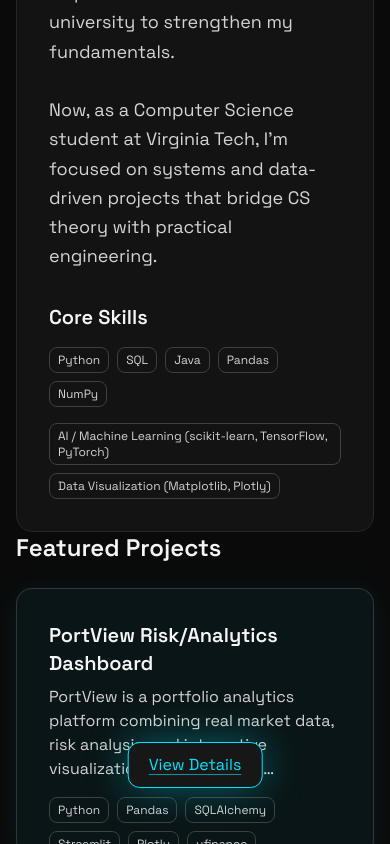
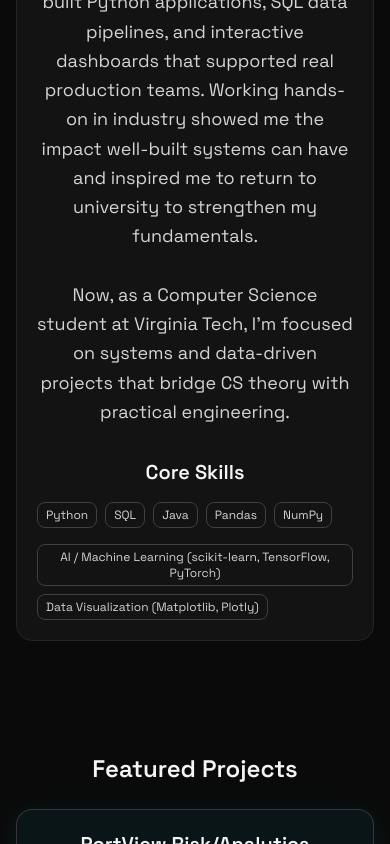
Before and after one commit to B-Bekele/dev-portfolio, a React (Vite) app: page / in a window 390 px wide. Shown: the part 1156-2000 px from the top of the page. Built offline with nearby package versions, Linux system fonts and the light colour scheme.

Commit message:
Intro/Mobile Fix

```diff
--- a/src/App.jsx
+++ b/src/App.jsx
@@ -12,15 +12,22 @@ export default function App() {
   const [loaded, setLoaded] = useState(false);
   const location = useLocation();
 
-  // Only show intro when visiting home page for the first time
+  // Helper: check if an hour has passed since last intro
+  const shouldPlayIntro = () => {
+    const lastPlayed = localStorage.getItem("introLastPlayed");
+    if (!lastPlayed) return true; // never played before
+    const elapsed = Date.now() - parseInt(lastPlayed, 10);
+    return elapsed > 60 * 60 * 1000; // 1 hour in ms
+  };
+
   useEffect(() => {
-    if (location.pathname === "/" && !sessionStorage.getItem("introPlayed")) {
+    if (location.pathname === "/" && shouldPlayIntro()) {
       setShowIntro(true);
     }
   }, [location.pathname]);
 
   const handleFinishIntro = () => {
-    sessionStorage.setItem("introPlayed", "true");
+    localStorage.setItem("introLastPlayed", Date.now().toString());
     setLoaded(true);
     setTimeout(() => setShowIntro(false), 500); // hide loader after fade-out
   };
--- a/src/components/IntroLoader.jsx
+++ b/src/components/IntroLoader.jsx
@@ -46,8 +46,8 @@ export default function IntroLoader({ onFinish }) {
       }
     } else {
       // Hold briefly after finishing before fading
-      const hold = setTimeout(() => setFadeOut(true), 1000);
-      const finish = setTimeout(() => onFinish(), 1600);
+      const hold = setTimeout(() => setFadeOut(true), 500);
+      const finish = setTimeout(() => onFinish(), 800);
       return () => {
         clearTimeout(hold);
         clearTimeout(finish);
--- a/src/components/Projects.jsx
+++ b/src/components/Projects.jsx
@@ -9,25 +9,26 @@ export default function Projects() {
     >
       <div className="container">
         {/* Section Header */}
-        <h2 className="text-2xl md:text-3xl font-semibold mb-6">
+        <h2 className="text-2xl md:text-3xl font-semibold mb-6 text-center md:text-left">
           Featured Projects
         </h2>
 
-        {/* Projects Grid */}
-        <div className="grid md:grid-cols-2 gap-6">
+        {/* Responsive Projects Grid */}
+        <div className="grid grid-cols-1 sm:grid-cols-2 gap-6">
           {projects.map((project) => (
             <article
               key={project.slug}
-              className="card glass aspect-[4/3] relative flex flex-col justify-between transition-transform hover:scale-[1.015]"
+              className="card glass relative flex flex-col justify-between overflow-hidden transition-transform hover:scale-[1.015] min-h-[320px] sm:min-h-[380px]"
             >
               {/* Project Info */}
-              <div>
+              <div className="flex flex-col gap-2">
                 <h3 className="text-xl font-semibold">{project.title}</h3>
-                <p className="mt-2 text-neutral-300 line-clamp-4">
+                <p className="text-neutral-300 text-sm sm:text-base line-clamp-4">
                   {project.summary}
                 </p>
 
-                <ul className="flex flex-wrap gap-2 mt-4">
+                {/* Tech Stack Pills */}
+                <ul className="flex flex-wrap gap-2 mt-2">
                   {project.stack.map((tech, index) => (
                     <li key={index} className="pill">
                       {tech}
@@ -36,11 +37,11 @@ export default function Projects() {
                 </ul>
               </div>
 
-              {/* View Details Button */}
-              <div className="absolute left-1/2 bottom-1/4 -translate-x-1/2 transform">
+              {/* View Details Button (centered) */}
+              <div className="flex justify-center mt-6 mb-2 sm:mb-4">
                 <Link
                   to={`/projects/${project.slug}`}
-                  className="btn btn-primary"
+                  className="btn btn-primary px-6 py-2 sm:px-8 sm:py-3"
                 >
                   View Details
                 </Link>
--- a/src/index.css
+++ b/src/index.css
@@ -3,8 +3,12 @@
 @tailwind utilities;
 
 :root { --accent: #00E5FF; }
+
 html { scroll-behavior: smooth; }
-a { @apply underline decoration-neon/60 underline-offset-4 hover:decoration-neon; }
+
+a {
+  @apply underline decoration-neon/60 underline-offset-4 hover:decoration-neon;
+}
 
 /* Subtle neon grid background + static shapes */
 .bg-grid::before {
@@ -14,7 +18,7 @@ a { @apply underline decoration-neon/60 underline-offset-4 hover:decoration-neon
   background-image:
     linear-gradient(rgba(255,255,255,0.03) 1px, transparent 1px),
     linear-gradient(90deg, rgba(255,255,255,0.03) 1px, transparent 1px);
-  background-size: 50px 50px, 50px 50px;
+  background-size: 50px 50px;
   pointer-events: none;
   z-index: 0;
 }
@@ -30,36 +34,76 @@ a { @apply underline decoration-neon/60 underline-offset-4 hover:decoration-neon
   z-index: 0;
 }
 
+/* Gradient text for headings */
 .gradient-text {
   background: linear-gradient(90deg, #00E5FF, #6EE7B7);
   -webkit-background-clip: text;
   -webkit-text-fill-color: transparent;
-          background-clip: text;
-          color: transparent;
+  background-clip: text;
+  color: transparent;
 }
 
-.section { @apply min-h-[65vh] md:min-h-[85vh] flex items-center relative z-10; } /* slightly tighter */
-.container { @apply max-w-6xl mx-auto px-4; }
+/* -------------------------------
+   Layout + Responsive Spacing Fixes
+-------------------------------- */
+.section {
+  @apply relative z-10 flex items-center py-16 sm:py-20 md:py-24;
+}
 
-.card { @apply bg-neutral-900/70 border border-neutral-800 rounded-2xl p-8 hover:border-neutral-700 transition; }
-.btn { @apply inline-flex items-center gap-2 px-5 py-2.5 rounded-xl bg-neutral-900 border border-neutral-800 hover:border-neutral-700; }
-.btn-primary { @apply bg-neutral-900 border-neon text-neon shadow-glow hover:bg-neutral-950; }
-.pill { @apply text-xs text-neutral-300 border border-neutral-700 rounded-lg px-2 py-1; }
+.container {
+  @apply w-full max-w-6xl mx-auto px-4 sm:px-6 md:px-8;
+}
 
-/* Animations */
+/* Cards */
+.card {
+  @apply bg-neutral-900/70 border border-neutral-800 rounded-2xl
+  p-6 sm:p-8 hover:border-neutral-700 transition w-full;
+}
+
+/* Buttons */
+.btn {
+  @apply inline-flex items-center justify-center gap-2 px-5 py-2.5
+  rounded-xl bg-neutral-900 border border-neutral-800
+  hover:border-neutral-700 text-center transition;
+}
+
+.btn-primary {
+  @apply bg-neutral-900 border-neon text-neon shadow-glow
+  hover:bg-neutral-950;
+}
+
+.pill {
+  @apply text-xs sm:text-sm text-neutral-300 border border-neutral-700
+  rounded-lg px-2 py-1;
+}
+
+/* Responsive image and text handling */
+img {
+  max-width: 100%;
+  height: auto;
+  display: block;
+}
+
+/* -------------------------------
+   Animations
+-------------------------------- */
 .fade-in { animation: fadeIn 0.8s ease-out both; }
+
 @keyframes fadeIn {
   from { opacity: 0; transform: translateY(8px); }
   to { opacity: 1; transform: translateY(0); }
 }
+
 .pulse-ring { animation: pulse 3s ease-in-out infinite; }
+
 @keyframes pulse {
   0%, 100% { box-shadow: 0 0 0 0 rgba(0,229,255,0.25); }
   50% { box-shadow: 0 0 40px 8px rgba(0,229,255,0.25); }
 }
-/* -----------------------------------
+
+/* -------------------------------
    💎 Glassmorphism Effect
------------------------------------ */
+-------------------------------- */
 .glass {
   position: relative;
   background: rgba(0, 229, 255, 0.05);
@@ -90,12 +134,31 @@ a { @apply underline decoration-neon/60 underline-offset-4 hover:decoration-neon
   transition: 0.75s;
 }
 
-.glass:hover::after {
-  left: 130%;
-}
+.glass:hover::after { left: 130%; }
 
 .glass:hover {
   background: rgba(0, 229, 255, 0.12);
   box-shadow: 0 0 40px rgba(0, 229, 255, 0.2);
   transform: translateY(-2px);
 }
+
+/* -------------------------------
+   Mobile-specific layout polish
+-------------------------------- */
+@media (max-width: 640px) {
+  h1, h2, h3, h4 {
+    @apply text-center;
+  }
+  .section {
+    @apply flex flex-col items-center py-14;
+  }
+  .card {
+    @apply p-5 text-center;
+  }
+  .btn {
+    @apply w-full justify-center;
+  }
+  .container {
+    @apply px-4;
+  }
+}
```
